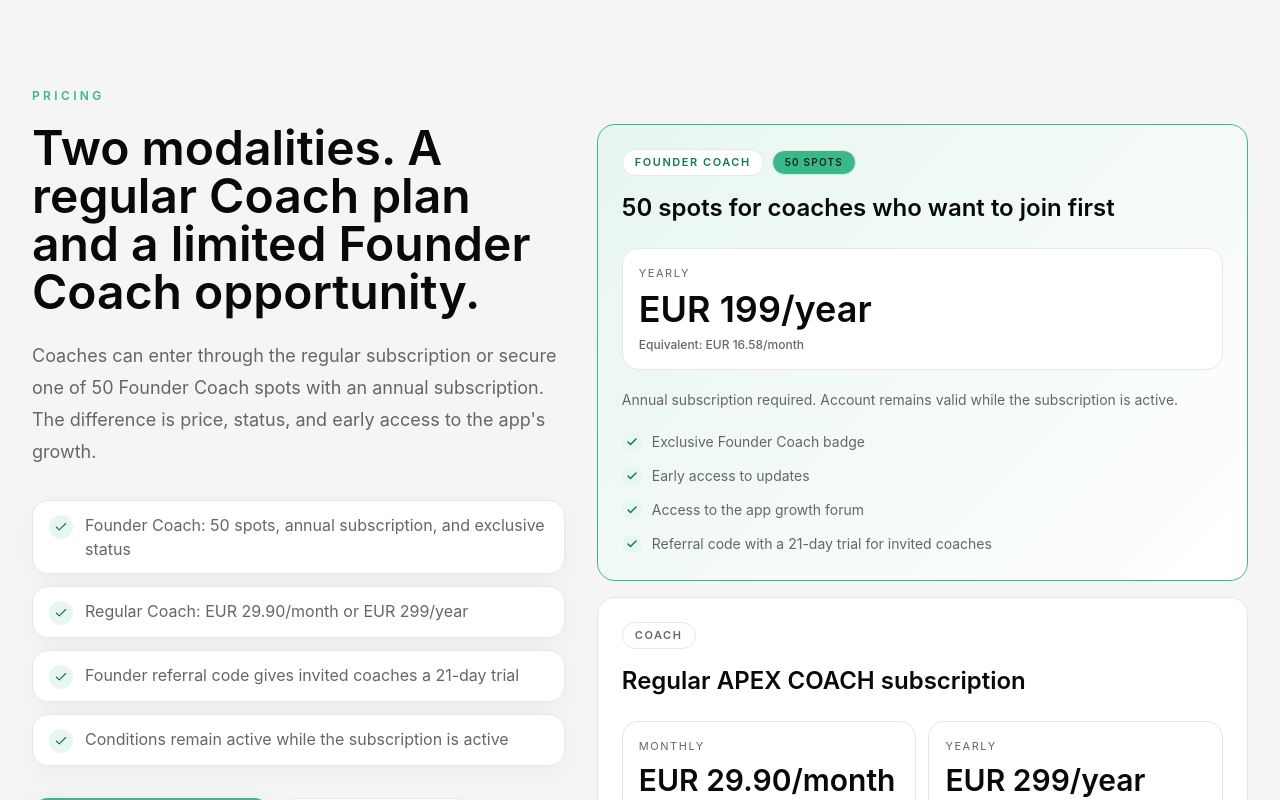
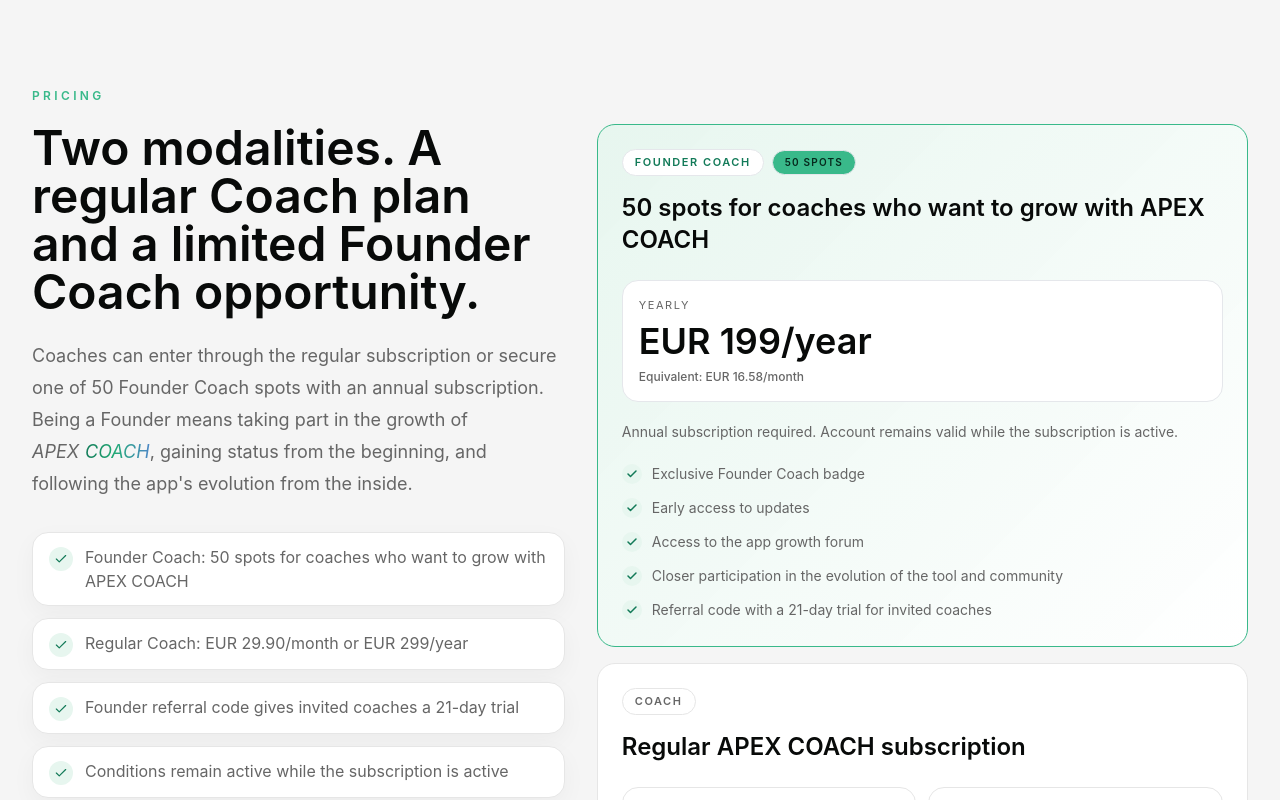
Before and after one commit to potter-53/apexcoach-web, a Next.js app: page / in a window 1280 px wide. Shown: the part 1020-1820 px from the top of the page. Built offline with nearby package versions, Linux system fonts and the light colour scheme.

Commit message:
Strengthen founder coach positioning

```diff
--- a/src/App.jsx
+++ b/src/App.jsx
@@ -7,9 +7,9 @@
 import CookieSettingsButton from "./components/CookieSettingsButton";
 
 const appPreviewScreens = [
+  { src: "/screenshot_1.jpeg", alt: "APEX COACH sessions screen" },
+  { src: "/screenshot_3.jpeg", alt: "APEX COACH client session history screen" },
   { src: "/screenshot_2.jpeg", alt: "APEX COACH client progress screen" },
-  { src: "/screenshot_3.jpeg", alt: "APEX COACH client session history screen" },
-  { src: "/screenshot_1.jpeg", alt: "APEX COACH sessions screen" },
 ];
 const APK_DOWNLOAD_URL = "/download/apk";
 
@@ -245,9 +245,9 @@
     pricingTag: "Planos",
     pricingTitle: "Duas modalidades. Um plano normal e uma oportunidade limitada para Coach Fundador.",
     pricingText:
-      "O coach pode entrar pela subscrição normal ou garantir uma das 50 vagas Coach Fundador com subscrição anual. A diferença está no preço, no estatuto e no acesso antecipado ao crescimento da app.",
+      "O coach pode entrar pela subscrição normal ou garantir uma das 50 vagas Coach Fundador com subscrição anual. Ser Fundador é participar no crescimento da APEX COACH, ganhar estatuto desde o início e acompanhar a evolução da app por dentro.",
     foundationLabel: "Coach Fundador",
-    foundationTitle: "50 vagas para coaches que querem entrar primeiro",
+    foundationTitle: "50 vagas para os coaches que querem crescer com a APEX COACH",
     founderSpotsBadge: "50 vagas",
     monthlyLabel: "Mensal",
     yearlyLabel: "Anual",
@@ -259,6 +259,7 @@
       "Badge exclusivo de Coach Fundador",
       "Acesso aos updates primeiro",
       "Acesso ao fórum de crescimento da app",
+      "Participação mais próxima na evolução da ferramenta e da comunidade",
       "Referral code com trial de 21 dias para coaches convidados",
     ],
     regularLabel: "Coach",
@@ -273,7 +274,7 @@
       "Possibilidade de entrar como Fundador se cumprir os requisitos",
     ],
     pricingBullets: [
-      "Coach Fundador: 50 vagas, subscrição anual e estatuto exclusivo",
+      "Coach Fundador: 50 vagas para coaches que querem crescer com a APEX COACH",
       "Coach normal: 29,90 EUR/mês ou 299 EUR/ano",
       "Referral code de Fundador dá trial de 21 dias aos coaches convidados",
       "A conta mantém as condições enquanto a subscrição estiver ativa",
@@ -283,7 +284,8 @@
     faqItems: [
       { title: "Que modalidades existem?", text: "Existem duas modalidades em vigor: Coach e Coach Fundador. O plano Coach pode ser mensal ou anual. O Coach Fundador é limitado a 50 vagas, requer subscrição anual e inclui vantagens exclusivas associadas ao crescimento da APEX COACH." },
       { title: "O que é o Coach Fundador e como funciona?", text: "Coach Fundador é a modalidade limitada para os primeiros 50 coaches. Requer subscrição anual de 199 EUR, equivalente a 16,58 EUR por mês, e mantém as condições enquanto a conta e a subscrição estiverem ativas." },
-      { title: "Que vantagens tem o Coach Fundador?", text: "O Coach Fundador recebe badge exclusivo, acesso aos updates primeiro, acesso ao fórum de crescimento da app e um referral code que oferece trial de 21 dias aos coaches convidados." },
+      { title: "Que vantagens tem o Coach Fundador?", text: "O Coach Fundador recebe badge exclusivo, acesso aos updates primeiro, acesso ao fórum de crescimento da app, participação mais próxima na evolução da ferramenta e um referral code que oferece trial de 21 dias aos coaches convidados." },
+      { title: "Porque é que ser Fundador é relevante para o crescimento do coach?", text: "Porque o coach deixa de ser apenas utilizador e passa a estar mais próximo da construção da app. Isto dá contexto, voz, prioridade nos updates e uma ligação mais forte a uma comunidade de coaches focados em melhorar a forma como trabalham." },
       { title: "Um Coach normal pode tornar-se Coach Fundador?", text: "Sim, se aderir à subscrição anual e ainda existirem vagas disponíveis. Também pode desbloquear essa elegibilidade ao referir 5 coaches que adiram a qualquer um dos planos." },
       { title: "Para que perfil de coach foi pensada a APEX COACH?", text: "A app foi pensada para coaches que precisam de operar com mais critério técnico, mais velocidade de execução e maior consistência no acompanhamento dos seus clients, quer trabalhem com performance, saúde, recomposição corporal ou acompanhamento híbrido." },
       { title: "Posso trabalhar com clients ilimitados?", text: "Sim. A estrutura da app foi desenhada para acompanhar a operação do coach sem impor limites artificiais ao número de clients, permitindo crescer a carteira de acompanhamento sem perder organização nem contexto." },
@@ -544,9 +546,9 @@
     pricingTag: "Pricing",
     pricingTitle: "Two modalities. A regular Coach plan and a limited Founder Coach opportunity.",
     pricingText:
-      "Coaches can enter through the regular subscription or secure one of 50 Founder Coach spots with an annual subscription. The difference is price, status, and early access to the app's growth.",
+      "Coaches can enter through the regular subscription or secure one of 50 Founder Coach spots with an annual subscription. Being a Founder means taking part in the growth of APEX COACH, gaining status from the beginning, and following the app's evolution from the inside.",
     foundationLabel: "Founder Coach",
-    foundationTitle: "50 spots for coaches who want to join first",
+    foundationTitle: "50 spots for coaches who want to grow with APEX COACH",
     founderSpotsBadge: "50 spots",
     monthlyLabel: "Monthly",
     yearlyLabel: "Yearly",
@@ -558,6 +560,7 @@
       "Exclusive Founder Coach badge",
       "Early access to updates",
       "Access to the app growth forum",
+      "Closer participation in the evolution of the tool and community",
       "Referral code with a 21-day trial for invited coaches",
     ],
     regularLabel: "Coach",
@@ -572,7 +575,7 @@
       "Possibility to join Founder if requirements are met",
     ],
     pricingBullets: [
-      "Founder Coach: 50 spots, annual subscription, and exclusive status",
+      "Founder Coach: 50 spots for coaches who want to grow with APEX COACH",
       "Regular Coach: EUR 29.90/month or EUR 299/year",
       "Founder referral code gives invited coaches a 21-day trial",
       "Conditions remain active while the subscription is active",
@@ -582,7 +585,8 @@
     faqItems: [
       { title: "Which modalities are available?", text: "There are two active modalities: Coach and Founder Coach. The Coach plan can be monthly or annual. Founder Coach is limited to 50 spots, requires an annual subscription, and includes exclusive benefits connected to the growth of APEX COACH." },
       { title: "What is Founder Coach and how does it work?", text: "Founder Coach is the limited modality for the first 50 coaches. It requires a EUR 199 annual subscription, equivalent to EUR 16.58 per month, and keeps its conditions while the account and subscription remain active." },
-      { title: "What benefits does Founder Coach include?", text: "Founder Coach includes an exclusive badge, early access to updates, access to the app growth forum, and a referral code that gives invited coaches a 21-day trial." },
+      { title: "What benefits does Founder Coach include?", text: "Founder Coach includes an exclusive badge, early access to updates, access to the app growth forum, closer participation in the evolution of the tool, and a referral code that gives invited coaches a 21-day trial." },
+      { title: "Why does Founder status matter for coach growth?", text: "Because the coach is not just using the app; they are closer to its construction. This gives context, voice, update priority, and a stronger link to a community of coaches focused on improving how they work." },
       { title: "Can a regular Coach become Founder Coach?", text: "Yes, by choosing the annual subscription if spots are still available. A coach can also unlock eligibility by referring 5 coaches who subscribe to any plan." },
       { title: "Who is APEX COACH built for?", text: "The app was built for coaches who need stronger technical structure, faster execution, and greater consistency in client follow-up, whether they work in performance, health, body composition, or hybrid coaching environments." },
       { title: "Can I work with unlimited clients?", text: "Yes. The app structure was designed to support the coach's operation without artificial limits on the number of clients, allowing the business to grow without losing clarity or control." },
```
